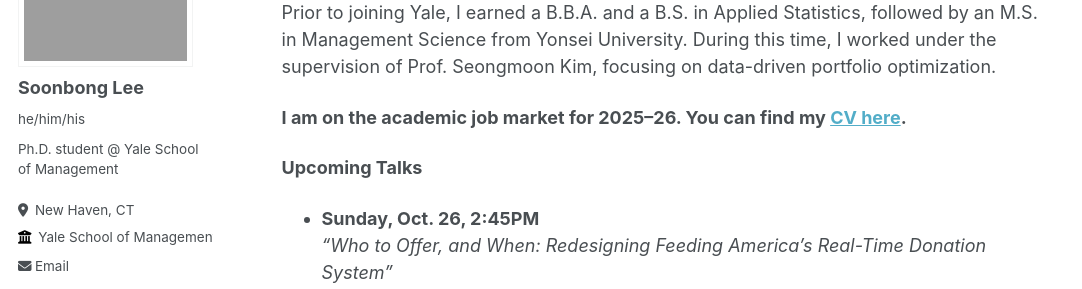
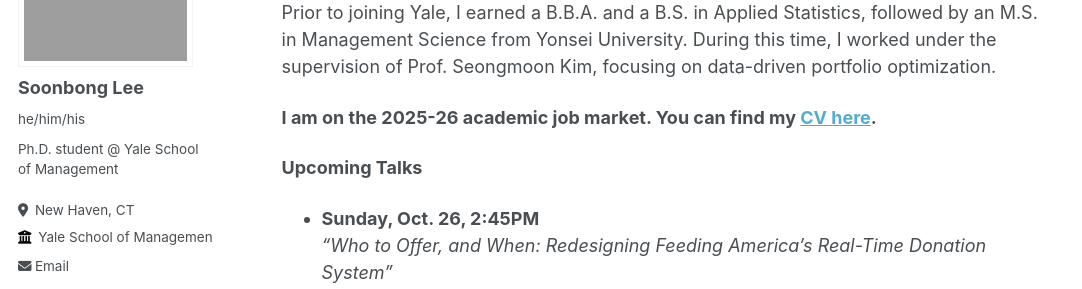
Before and after one commit to soonbong-lee/soonbong-lee.github.io, a Jekyll site: the page built from _pages/about.md, in a window 1280 px wide and 900 px high, scrolled down 308 px. Shown: the part 153-442 px from the top of the window, without its empty margins (0-1082 px from the left). Built offline with Jekyll 4.4.1, drawn with Linux system fonts in a browser that asks for light colours.

Commit message:
Update about.md

```diff
--- a/_pages/about.md
+++ b/_pages/about.md
@@ -12,7 +12,7 @@ Much of my work has been grounded in close collaborations with platform-based no
 
 Prior to joining Yale, I earned a B.B.A. and a B.S. in Applied Statistics, followed by an M.S. in Management Science from Yonsei University. During this time, I worked under the supervision of Prof. Seongmoon Kim, focusing on data-driven portfolio optimization.
 
-<p><strong>I am on the academic job market for 2025–26. You can find my
+<p><strong>I am on the 2025-26 academic job market. You can find my
 <a href="/files/Soonbong_Lee_CV_Sep_2025 v4.pdf">CV here</a>.</strong></p>
 
 **Upcoming Talks**
```
